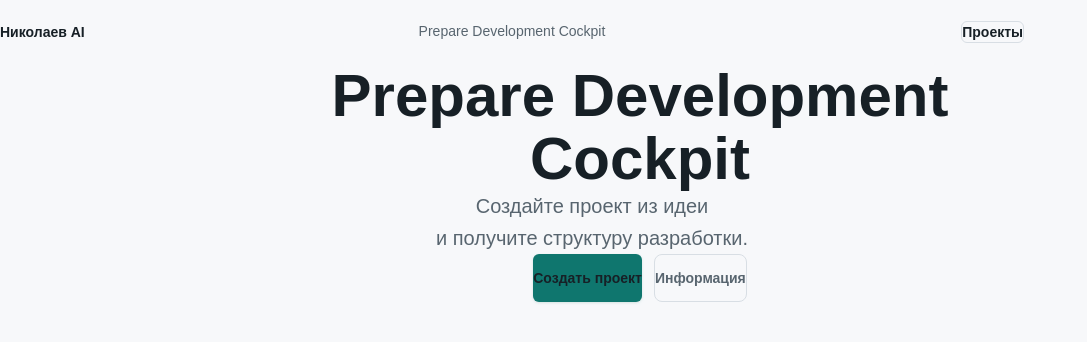
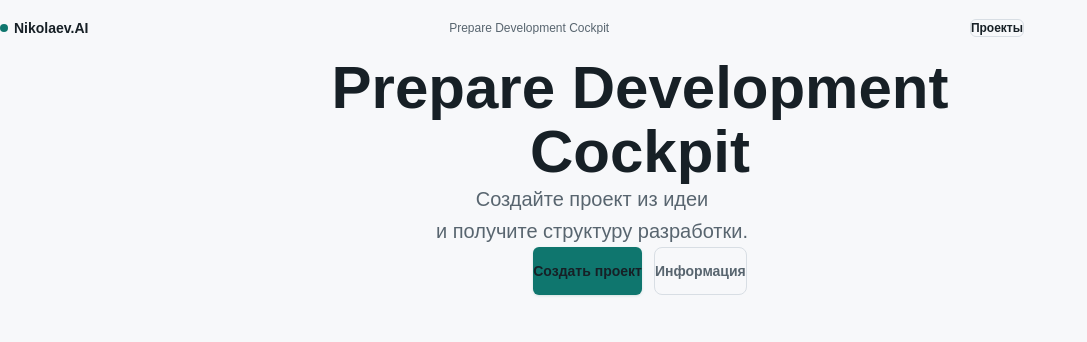
Before and after one commit to drthalas/Prepare_development_cockpit, a Next.js app: page / in a window 1280 px wide. Shown: the top 342 px of the page, without its empty margins (0-1087 px from the left). Built offline with nearby package versions, Linux system fonts and the light colour scheme.

Commit message:
PDC-029: refine landing alignment and integrate Nikolaev.AI logo

```diff
--- a/src/components/landing-page.tsx
+++ b/src/components/landing-page.tsx
@@ -14,32 +14,36 @@ const infoSteps = [
 export function LandingPage() {
   return (
     <main className="min-h-screen bg-[var(--background)] text-[var(--foreground)]">
-      <header className="mx-auto grid h-14 w-full max-w-5xl grid-cols-[1fr_minmax(0,1.1fr)_1fr] items-center gap-2 px-4 sm:h-16 sm:px-6">
-        <p className="min-w-0 text-xs font-semibold text-[var(--foreground)] sm:text-sm">
-          Николаев AI
-        </p>
-        <p className="min-w-0 text-center text-xs font-medium leading-tight text-[var(--muted)] sm:text-sm">
+      <header className="mx-auto grid h-12 w-full max-w-5xl grid-cols-[auto_1fr_auto] items-center gap-3 px-4 sm:h-14 sm:px-6">
+        <Link
+          className="flex min-w-0 items-center gap-1.5 text-sm font-semibold text-[var(--foreground)]"
+          href="/"
+        >
+          <span className="h-2 w-2 rounded-full bg-[var(--accent)]" />
+          <span>Nikolaev.AI</span>
+        </Link>
+        <p className="min-w-0 truncate text-center text-[10px] font-medium leading-none text-[var(--muted)] sm:text-xs">
           Prepare Development Cockpit
         </p>
         <Link
-          className="justify-self-end rounded-md border border-[var(--panel-border)] px-3 py-2 text-xs font-semibold text-[var(--foreground)] transition hover:border-[var(--accent)] hover:text-[var(--accent-strong)] sm:px-4 sm:text-sm"
+          className="justify-self-end rounded-md border border-[var(--panel-border)] px-3 py-1.5 text-xs font-semibold text-[var(--foreground)] transition hover:border-[var(--accent)] hover:text-[var(--accent-strong)] sm:px-4 sm:py-2"
           href="/app/projects"
         >
           Проекты
         </Link>
       </header>
 
-      <section className="flex min-h-[calc(100vh-3.5rem)] items-start justify-center px-5 pt-14 pb-16 sm:min-h-[calc(100vh-4rem)] sm:px-8 sm:pt-20">
+      <section className="flex min-h-[calc(100vh-3rem)] items-start justify-center px-5 pt-10 pb-12 sm:min-h-[calc(100vh-3.5rem)] sm:px-8 sm:pt-16">
         <div className="mx-auto w-full max-w-2xl text-center">
-          <h1 className="mx-auto max-w-[17rem] text-4xl font-semibold leading-[1.05] tracking-normal text-[var(--foreground)] sm:max-w-2xl sm:text-5xl md:text-6xl">
+          <h1 className="mx-auto max-w-[16.5rem] text-[2.25rem] font-semibold leading-[1.06] tracking-normal text-[var(--foreground)] sm:max-w-2xl sm:text-5xl md:text-6xl">
             Prepare Development Cockpit
           </h1>
-          <p className="mx-auto mt-7 max-w-md text-lg leading-7 text-[var(--muted)] sm:mt-8 sm:max-w-xl sm:text-xl sm:leading-8">
+          <p className="mx-auto mt-6 max-w-sm text-base leading-7 text-[var(--muted)] sm:mt-7 sm:max-w-xl sm:text-xl sm:leading-8">
             Создайте проект из идеи
             <br />и получите структуру разработки.
           </p>
 
-          <div className="mt-8 flex flex-col items-center justify-center gap-3 sm:flex-row">
+          <div className="mx-auto mt-10 flex w-full max-w-xs flex-col items-stretch justify-center gap-3 sm:max-w-none sm:flex-row sm:items-center">
             <Button
               className="min-h-12 w-full rounded-lg px-6 shadow-md shadow-emerald-900/10 sm:w-auto"
               href="/app/projects"
```
